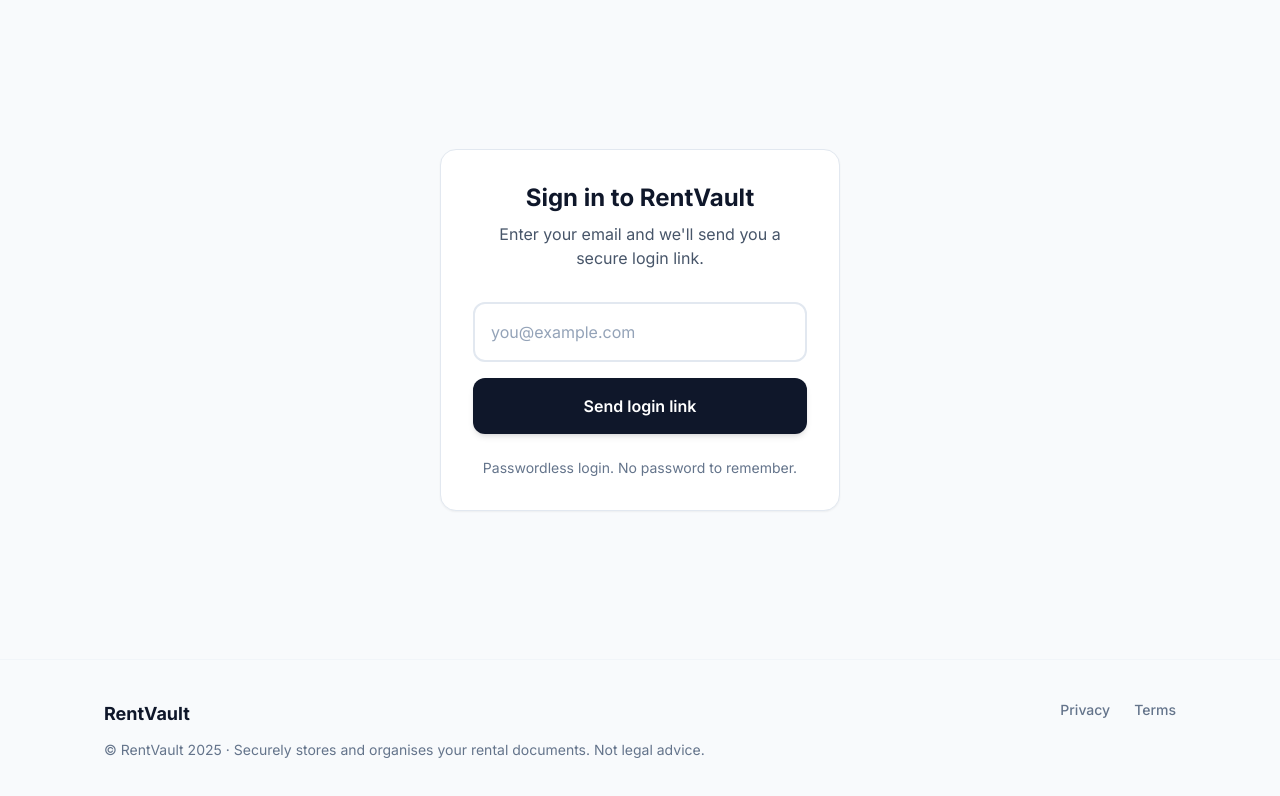
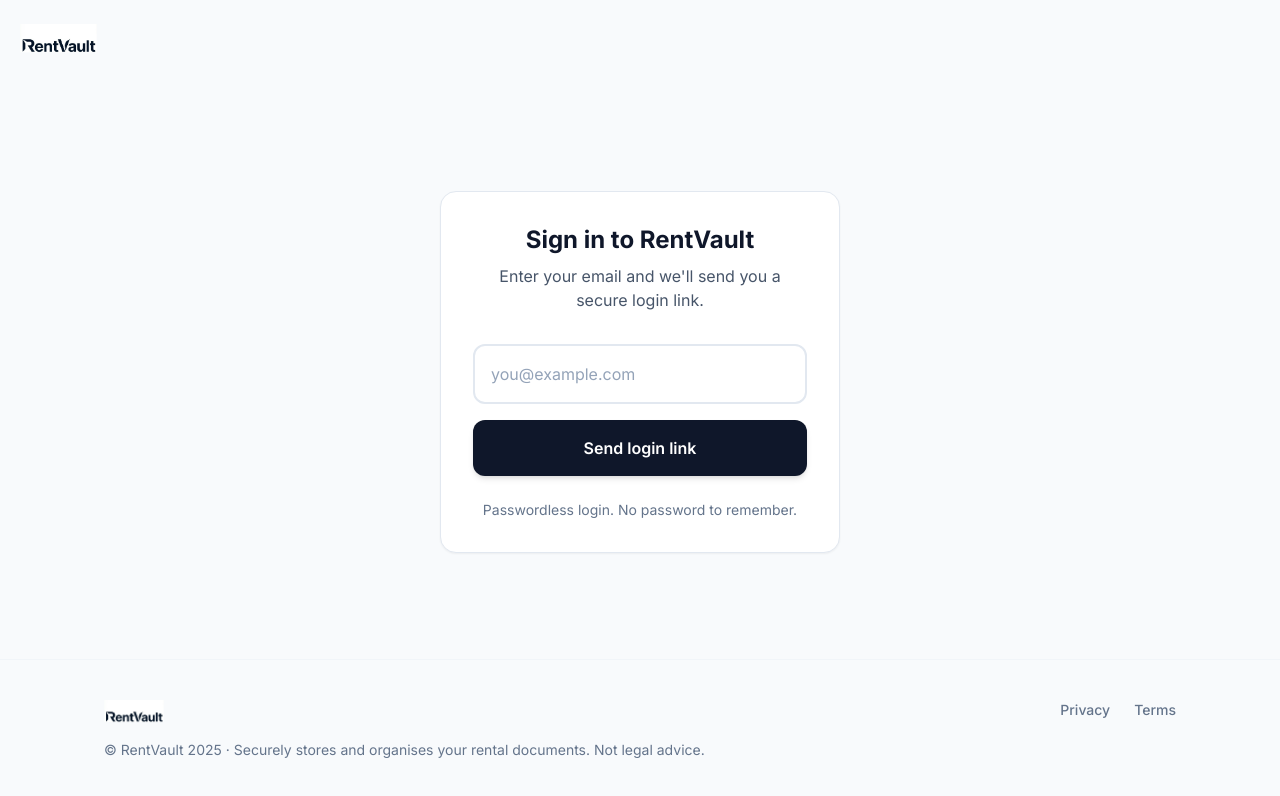
Before and after one commit to pipiagiorgi-rgb/guard-rent, a Next.js app: page /login in a window 1280 px wide. Shown: the top 796 px of the page. Built offline with nearby package versions, Linux system fonts and the light colour scheme; no server answers.

Commit message:
UX polish: add logo to login page, use Logo component in Footer, fix async attribute

```diff
--- a/src/app/login/page.tsx
+++ b/src/app/login/page.tsx
@@ -6,6 +6,8 @@ import { login } from './actions'
 import { Loader2, CheckCircle2 } from 'lucide-react'
 import { useSearchParams } from 'next/navigation'
 import { Footer } from '@/components/layout/Footer'
+import { Logo } from '@/components/brand/Logo'
+import Link from 'next/link'
 
 export default function LoginPage() {
     const [loading, setLoading] = useState(false)
@@ -47,6 +49,13 @@ export default function LoginPage() {
 
     return (
         <div className="min-h-screen bg-slate-50 flex flex-col">
+            {/* Header with Logo */}
+            <header className="py-6 px-5">
+                <Link href="/" className="inline-block">
+                    <Logo height={36} />
+                </Link>
+            </header>
+
             {/* Main Content */}
             <main className="flex-1 flex items-center justify-center p-6">
                 <div className="w-full max-w-[400px]">
@@ -133,7 +142,7 @@ export default function LoginPage() {
                         {sent && canRetry && (
                             <div className="mt-6 pt-6 border-t border-slate-100 text-center animate-in fade-in duration-500">
                                 <p className="text-sm text-slate-500 mb-2">Didn't receive it?</p>
-                                <button async
+                                <button
                                     onClick={handleRetry}
                                     className="text-sm font-medium text-slate-900 hover:text-slate-700 underline underline-offset-4"
                                 >
--- a/src/components/layout/Footer.tsx
+++ b/src/components/layout/Footer.tsx
@@ -1,4 +1,5 @@
 import Link from 'next/link'
+import { Logo } from '@/components/brand/Logo'
 
 export function Footer() {
     return (
@@ -6,7 +7,9 @@ export function Footer() {
             <div className="max-w-[1120px] mx-auto px-4 md:px-6">
                 <div className="flex flex-col md:flex-row justify-between items-center md:items-start gap-6">
                     <div className="flex flex-col items-center md:items-start gap-3">
-                        <span className="text-lg font-bold text-slate-900">RentVault</span>
+                        <Link href="/" className="hover:opacity-80 transition-opacity">
+                            <Logo size="sm" />
+                        </Link>
                         <p className="text-slate-500 text-sm text-center md:text-left">
                             © RentVault 2025 · Securely stores and organises your rental documents. Not legal advice.
                         </p>
```
